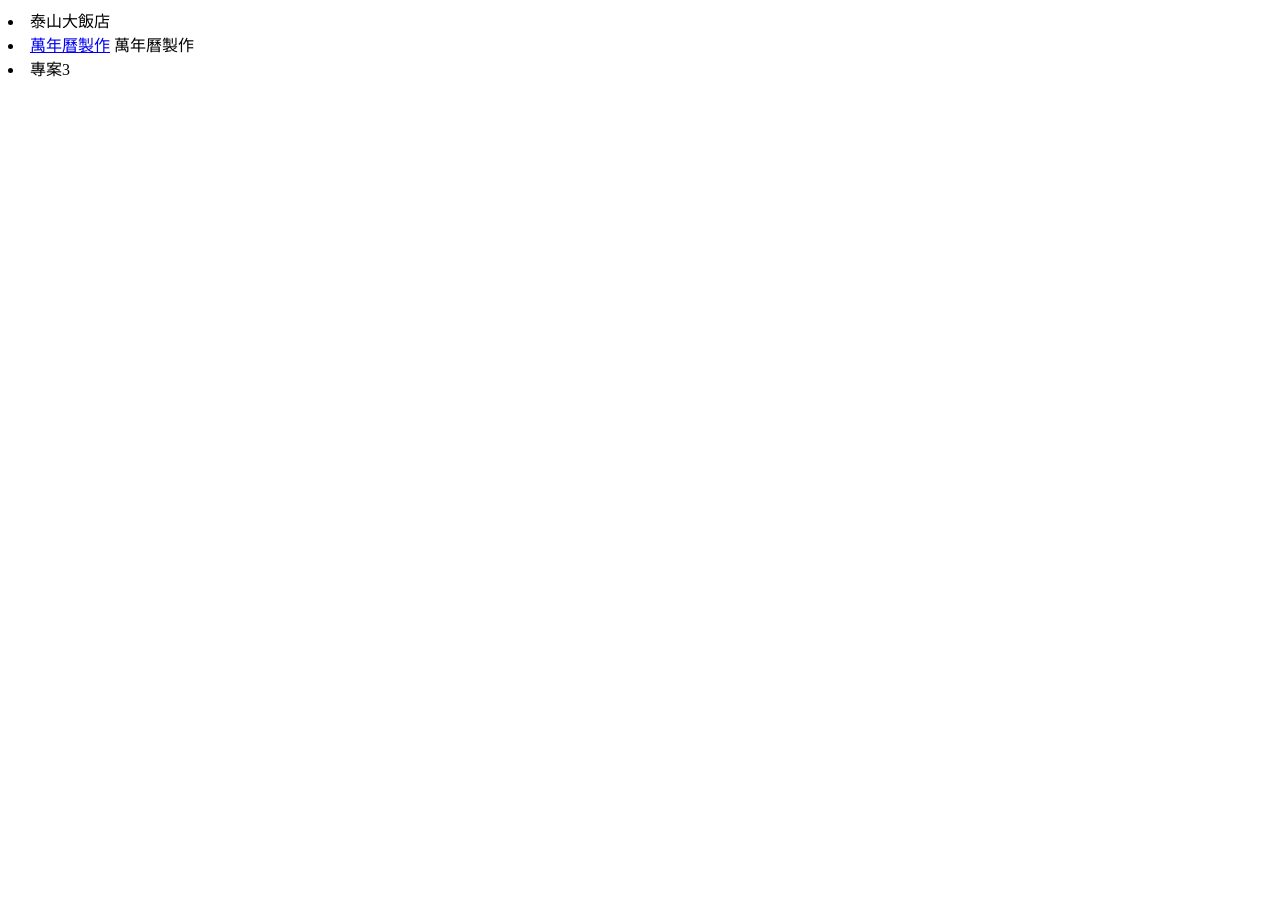
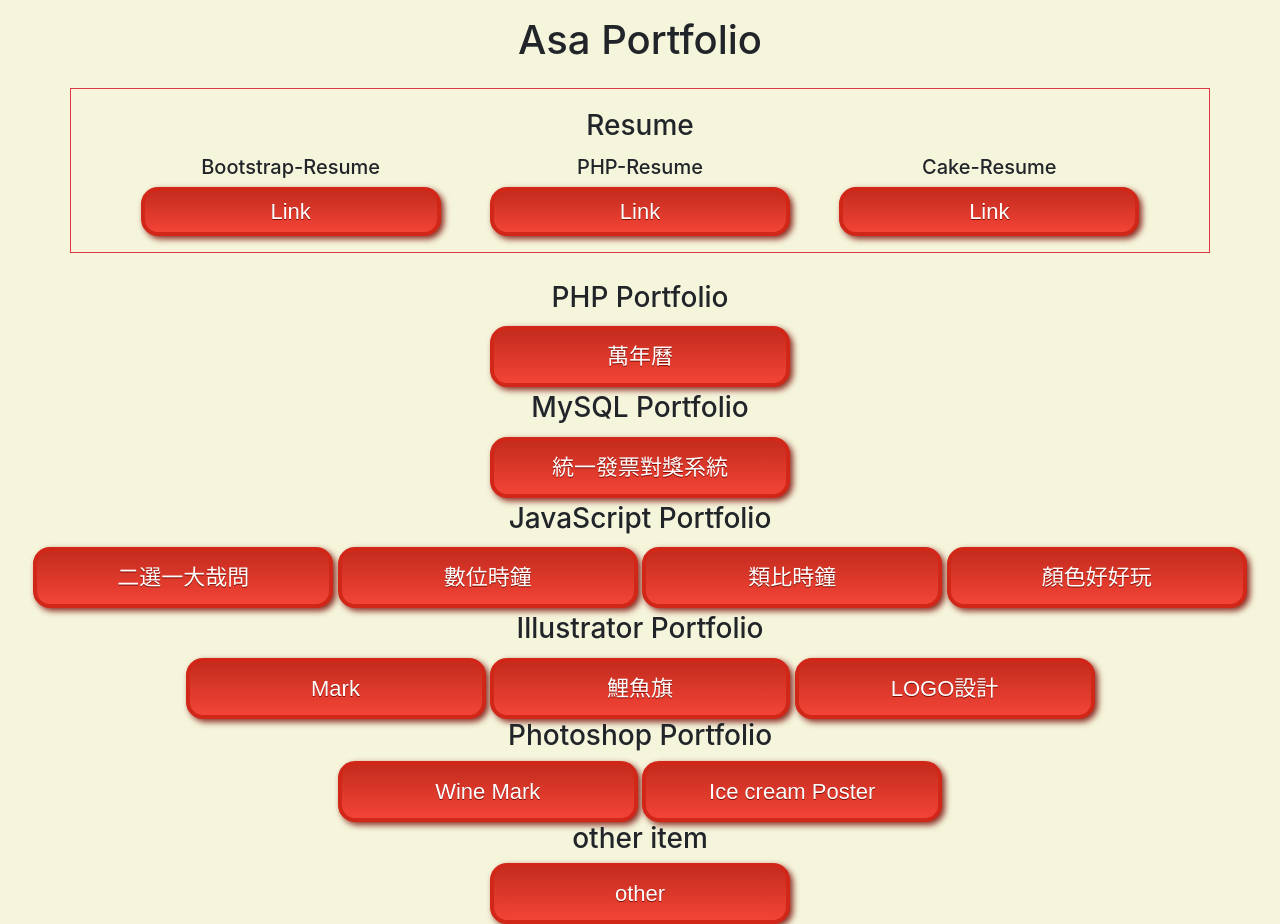
Before and after one commit to asa437/asa437.github.io, a plain HTML site: page index.html in a window 1280 px wide. Before the commit the page ends 800 px from the top, so only its background shows below. Drawn offline with nearby package versions, Linux system fonts and the light colour scheme.

Commit message:
20200709 upload

```diff
--- a/index.html
+++ b/index.html
@@ -1,25 +1,120 @@
+
 <!DOCTYPE html>
 <html lang="en">
 <head>
     <meta charset="UTF-8">
     <meta name="viewport" content="width=device-width, initial-scale=1.0">
-    <title>我的技行研究</title>
+    <title>Asa Portfolio</title>
 </head>
+<link rel="stylesheet" href="https://stackpath.bootstrapcdn.com/bootstrap/4.5.0/css/bootstrap.min.css" integrity="sha384-9aIt2nRpC12Uk9gS9baDl411NQApFmC26EwAOH8WgZl5MYYxFfc+NcPb1dKGj7Sk" crossorigin="anonymous">
+<script src="https://stackpath.bootstrapcdn.com/bootstrap/4.5.0/js/bootstrap.min.js" integrity="sha384-OgVRvuATP1z7JjHLkuOU7Xw704+h835Lr+6QL9UvYjZE3Ipu6Tp75j7Bh/kR0JKI" crossorigin="anonymous"></script>
+<style>
+body{
+    text-align:center;
+    background-color:beige
+}
+
+.asabox{
+      width: 300px;
+      box-shadow: 3px 3px 6px 0px #8a2a21;
+      background:linear-gradient(to bottom, #c62d1f 5%, #f24437 100%);
+      background-color:#c62d1f;
+      border-radius:17px;
+      border:4px solid #d02718;
+      display:inline-block;
+      cursor:pointer;
+      color:#ffffff;
+      font-family:Arial;
+      font-size:22px;
+      padding:10px 55px;
+      text-decoration:none;
+      text-shadow:0px 1px 0px #810e05;
+    }
+
+.asabox:hover {
+      background:linear-gradient(to bottom, #f24437 5%, #c62d1f 100%);
+      background-color:#f24437;
+    }
+
+.asaline{
+    width: 58vw;
+    height: 180px;
+    border:1px solid red;
+    margin:auto;
+}
+
+</style>
+
+
 <body>
 
-    <ui>
-        <li>
-            <a href=""></a>
-            泰山大飯店
-        </li>
-        <li>
-            <a href="http://220.128.133.15/s1090208/Resume/calendar/">萬年曆製作</a>
-            萬年曆製作
-        </li>
-        <li>
-            <a href=""></a>
-            專案3
-        </li>
-    </ui>
+<h1 class="py-3">Asa Portfolio</h1>
+
+
+<div class="container border border-danger py-3 mx-auto text-center">
+    <div class="container">
+        <div class="h3 container py-1"> Resume</div>
+
+        <div class="container d-flex flex-row justify-content-around text-center mx-auto">
+            <div>
+                <h5> Bootstrap-Resume </h5>
+                <a class="asabox py-1 mx-3" href="http://220.128.133.15/s1090208/Bootstrap-Resume/#AsaLiu">Link</a>
+            </div>
+            <div>
+                <h5> PHP-Resume </h5>
+                <a class="asabox py-1 mx-3" href="http://220.128.133.15/s1090208/PHP-Resume/">Link</a>
+            </div>
+            <div>
+                <h5> Cake-Resume </h5>
+                <a class="asabox py-1 mx-3" href="https://www.cakeresume.com/s--hhVvcuzbm-cCbQQQLpHEfQ--/asaliu">Link</a>
+            </div>
+        </div>
+
+    </div>
+</div>
+
+<br>
+
+    <div class="h3 container py-1"> PHP Portfolio</div>
+        <a class="asabox" href="http://220.128.133.15/s1090208/Resume/2.PHP+MySQL_works/Calendary/">萬年曆</a>
+        <br>
+
+    <div class="h3 container py-1"> MySQL Portfolio</div>
+        <a class="asabox" href="http://220.128.133.15/s1090208/Invoice/">統一發票對獎系統</a>
+        <br>
+
+    <!-- <div class="h3 container py-1"> CSS Portfolio</div>
+        <a class="asabox" href="http://220.128.133.15/s1090208/Resume/1.Html+Bootstrap_works/AnimationWork/AnimationWork.html">Animation 動畫</a>
+        <br> -->
+
+    <div class="h3 container py-1"> JavaScript Portfolio</div>
+        <a class="asabox col-12" href="http://220.128.133.15/s1090208/5.JavaScript-Work/JS-2_1_AlternativeGame/">二選一大哉問</a>
+        <a class="asabox col-12" href="http://220.128.133.15/s1090208/5.JavaScript-Work/JS-DigClock/">數位時鐘</a>
+        <a class="asabox col-12" href="http://220.128.133.15/s1090208/5.JavaScript-Work/JS-AnalogClock/">類比時鐘</a>
+        <a class="asabox col-12" href="http://220.128.133.15/s1090208/5.JavaScript-Work/JS-ColorChange/">顏色好好玩</a>
+        <br>
+
+    <div class="h3 container py-1"> Illustrator Portfolio</div>
+        <a class="asabox" href="http://220.128.133.15/s1090208/Resume/4.Illustrator_works/Mark.png">Mark</a>
+        <a class="asabox" href="http://220.128.133.15/s1090208/Resume/4.Illustrator_works/Fish.png">鯉魚旗</a>
+        <a class="asabox" href="http://220.128.133.15/s1090208/Resume/4.Illustrator_works/VI%e8%a8%ad%e8%a8%8801-2.png">LOGO設計</a>
+        <br>
+
+
+    <div class="h3 container"> Photoshop Portfolio</div>
+        <a class="asabox" href="http://220.128.133.15/s1090208/Resume/3.Photoshop_works/2.WineMark.png">Wine Mark</a>
+        <a class="asabox" href="http://220.128.133.15/s1090208/Resume/3.Photoshop_works/3.Icecream.png">Ice cream Poster</a>
+
+
+    <div class="h3 container"> other item</div>
+        <a class="asabox" href="http://220.128.133.15/s1090208/Resume/">other</a>
+
+
+
+
+
+
+
+
 </body>
 </html>
```
